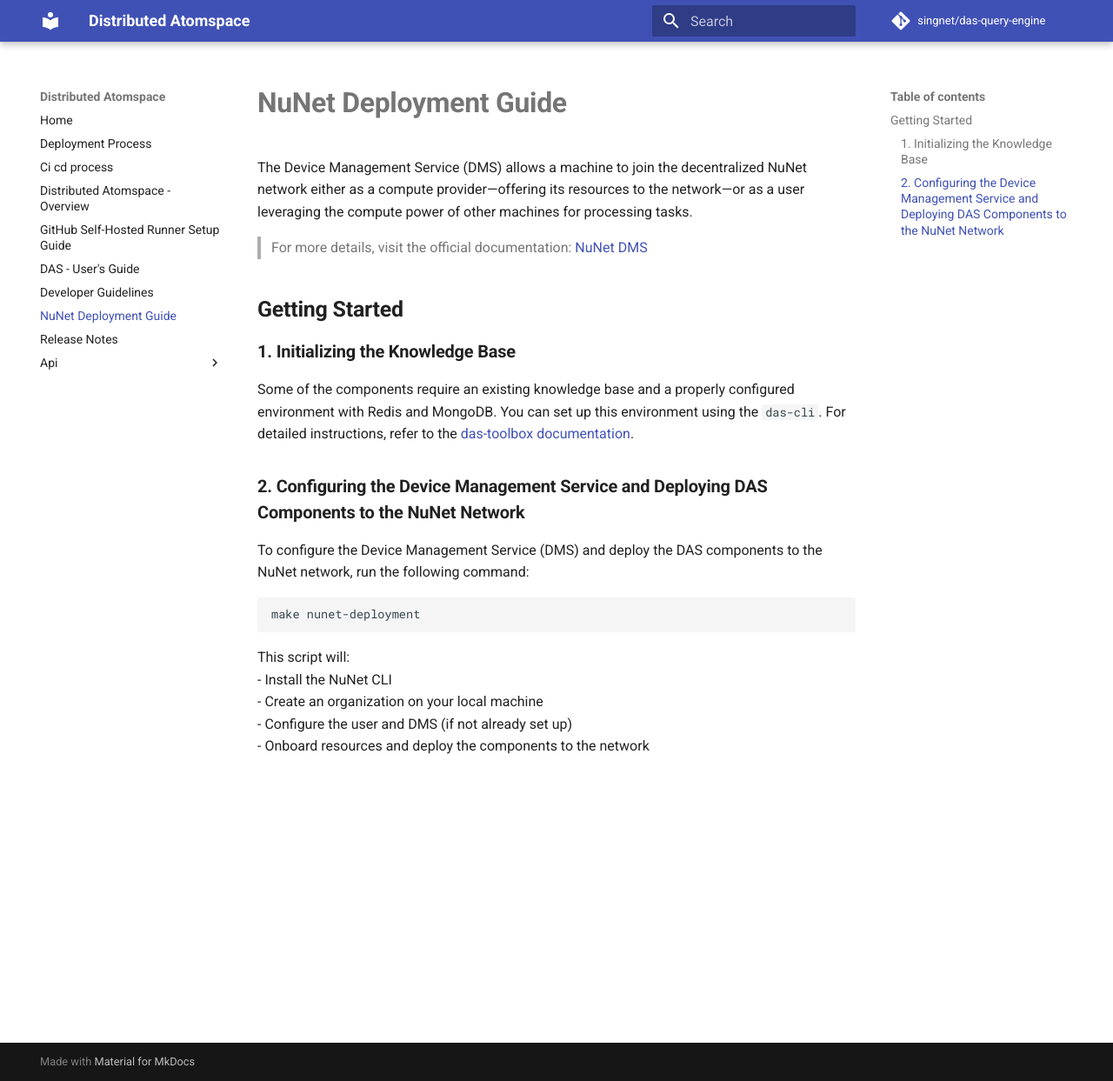
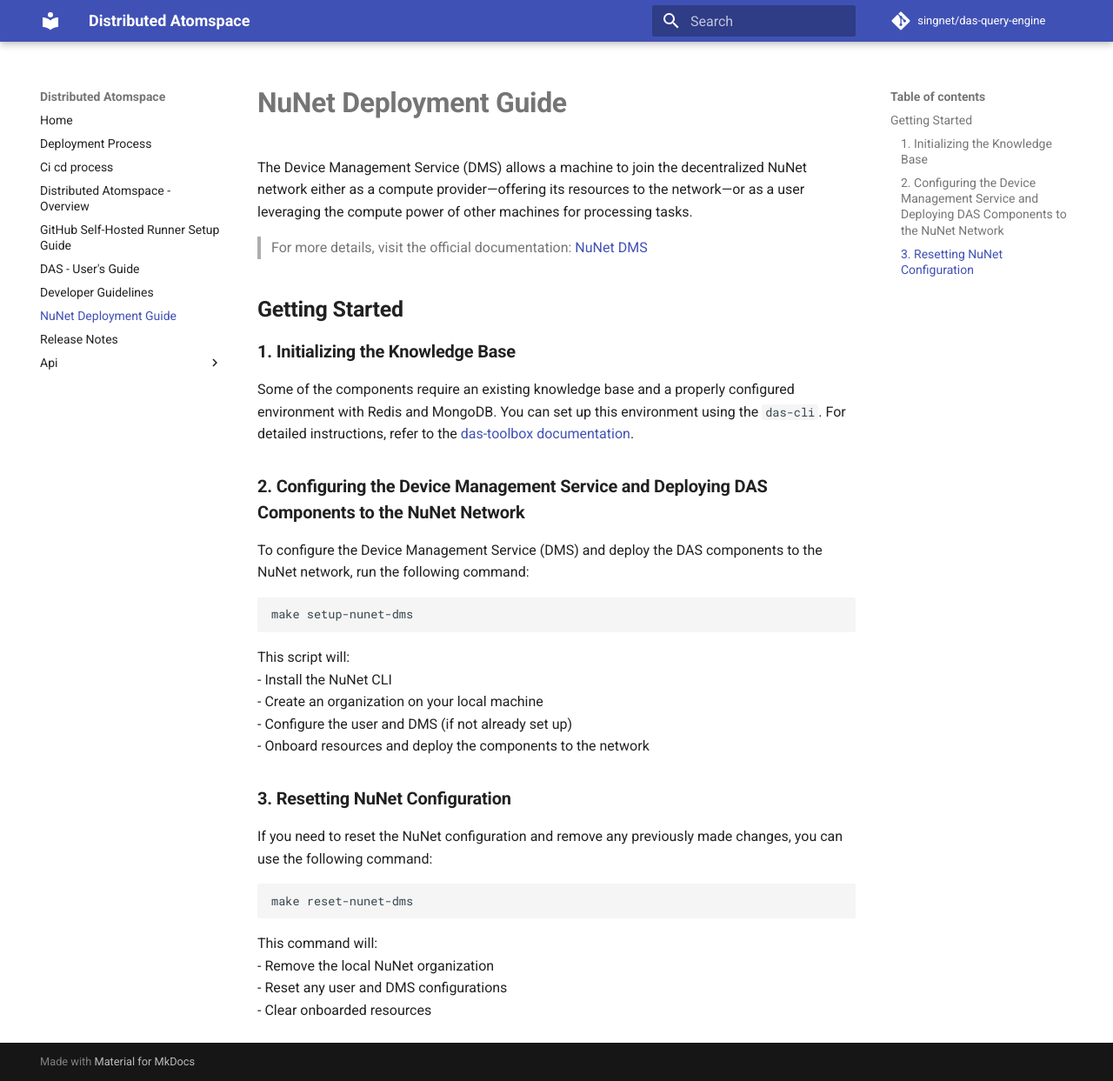
Before and after one commit to singnet/das, an MkDocs documentation site: the page built from docs/nunet-deployment-guide.md, in a window 1280 px wide and 1243 px high. Shown: the whole window at 87% size. Built offline with MkDocs 1.6.1 and Material for MkDocs 9.7.7, drawn with Linux system fonts in a browser that asks for light colours; comment, search, counter and statistics services are not loaded.

Commit message:
das-200: Add dms setup and reset scripts

````diff
--- a/docs/nunet-deployment-guide.md
+++ b/docs/nunet-deployment-guide.md
@@ -15,7 +15,7 @@
 To configure the Device Management Service (DMS) and deploy the DAS components to the NuNet network, run the following command:
 
 ```
-make nunet-deployment
+make setup-nunet-dms
 ```
 
 This script will:
@@ -23,3 +23,16 @@
 - Create an organization on your local machine
 - Configure the user and DMS (if not already set up)
 - Onboard resources and deploy the components to the network
+
+### **3. Resetting NuNet Configuration**
+
+If you need to reset the NuNet configuration and remove any previously made changes, you can use the following command:
+
+```
+make reset-nunet-dms
+```
+
+This command will:
+- Remove the local NuNet organization
+- Reset any user and DMS configurations
+- Clear onboarded resources
````
Also changed, not shown: 3 other files.
